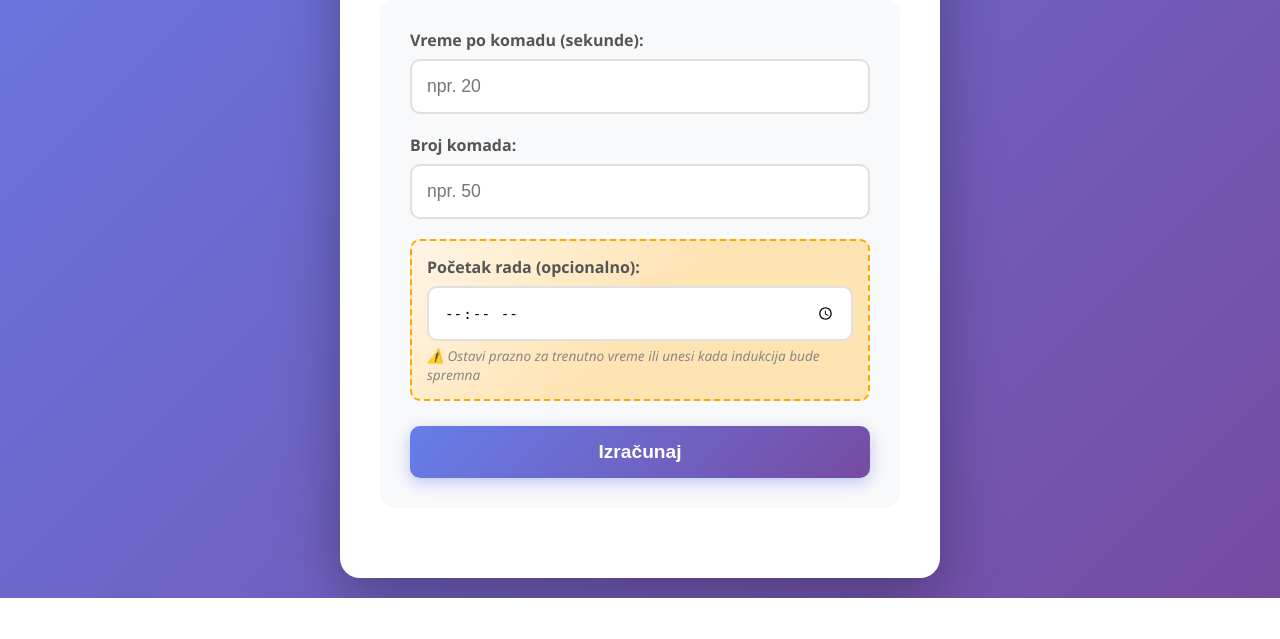
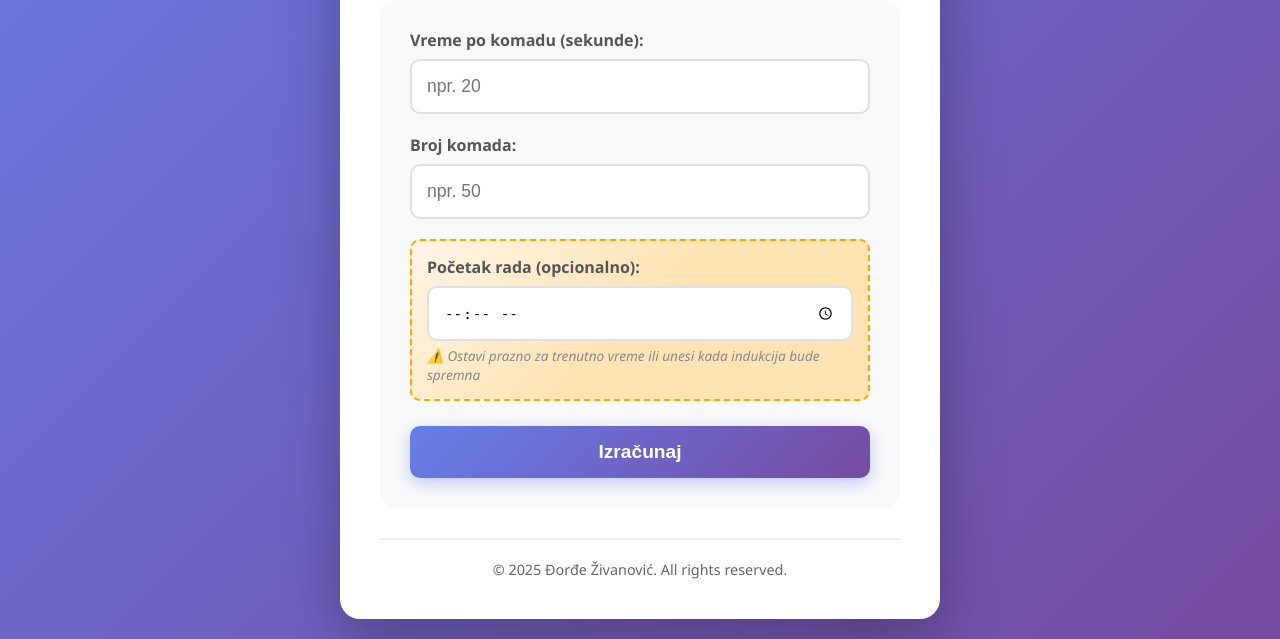
Before and after one commit to djoleajk/djoleajk.github.io, a PHP site: page /PORTFOLIO/kalkulator-proizvodnje/bem.html in a window 1280 px wide. Shown: the part 434-1073 px from the top of the page. Before the commit the page ends 1032 px from the top, so only its background shows below. Run offline with PHP 8.4, Linux system fonts and the light colour scheme.

Commit message:
Add files via upload

```diff
--- a/kalkulator-proizvodnje/bem.html
+++ b/kalkulator-proizvodnje/bem.html
@@ -65,6 +65,10 @@
                 <div id="totalPieces" class="result-value">--</div>
             </div>
         </div>
+
+        <div class="author-footer">
+            <p>© 2025 Đorđe Živanović. All rights reserved.</p>
+        </div>
     </div>
 
     <script src="bem.js"></script>
--- a/kalkulator-proizvodnje/index.html
+++ b/kalkulator-proizvodnje/index.html
@@ -59,6 +59,10 @@
                 <div class="menu-description">Kalkulacija za BEM presu</div>
             </a>
         </div>
+
+        <div class="author-footer">
+            <p>© 2025 Đorđe Živanović. All rights reserved.</p>
+        </div>
     </div>
 
     <script>
--- a/kalkulator-proizvodnje/italijanka.html
+++ b/kalkulator-proizvodnje/italijanka.html
@@ -65,6 +65,10 @@
                 <div id="totalPieces" class="result-value">--</div>
             </div>
         </div>
+
+        <div class="author-footer">
+            <p>© 2025 Đorđe Živanović. All rights reserved.</p>
+        </div>
     </div>
 
     <script src="italijanka.js"></script>
--- a/kalkulator-proizvodnje/peskarenje.html
+++ b/kalkulator-proizvodnje/peskarenje.html
@@ -72,6 +72,10 @@
                 <div id="totalMines" class="result-value">--</div>
             </div>
         </div>
+
+        <div class="author-footer">
+            <p>© 2025 Đorđe Živanović. All rights reserved.</p>
+        </div>
     </div>
 
     <script src="peskarenje.js"></script>
--- a/kalkulator-proizvodnje/robot.html
+++ b/kalkulator-proizvodnje/robot.html
@@ -65,6 +65,10 @@
                 <div id="totalPieces" class="result-value">--</div>
             </div>
         </div>
+
+        <div class="author-footer">
+            <p>© 2025 Đorđe Živanović. All rights reserved.</p>
+        </div>
     </div>
 
     <script src="robot.js"></script>
--- a/kalkulator-proizvodnje/styles.css
+++ b/kalkulator-proizvodnje/styles.css
@@ -387,3 +387,17 @@ input[type="number"]:focus {
         line-height: 1.5;
     }
 }
+
+/* Author Footer */
+.author-footer {
+    margin-top: 30px;
+    padding-top: 20px;
+    border-top: 2px solid #f0f0f0;
+    text-align: center;
+}
+
+.author-footer p {
+    color: #666;
+    font-size: 0.9em;
+    font-weight: 500;
+}
--- a/kalkulator-proizvodnje/ubadanje.html
+++ b/kalkulator-proizvodnje/ubadanje.html
@@ -65,6 +65,10 @@
                 <div id="totalPieces" class="result-value">--</div>
             </div>
         </div>
+
+        <div class="author-footer">
+            <p>© 2025 Đorđe Živanović. All rights reserved.</p>
+        </div>
     </div>
 
     <script src="ubadanje.js"></script>
--- a/kalkulator-proizvodnje/zatvaranje-mine.html
+++ b/kalkulator-proizvodnje/zatvaranje-mine.html
@@ -65,6 +65,10 @@
                 <div id="totalPieces" class="result-value">--</div>
             </div>
         </div>
+
+        <div class="author-footer">
+            <p>© 2025 Đorđe Živanović. All rights reserved.</p>
+        </div>
     </div>
 
     <script src="zatvaranje-mine.js"></script>
```
